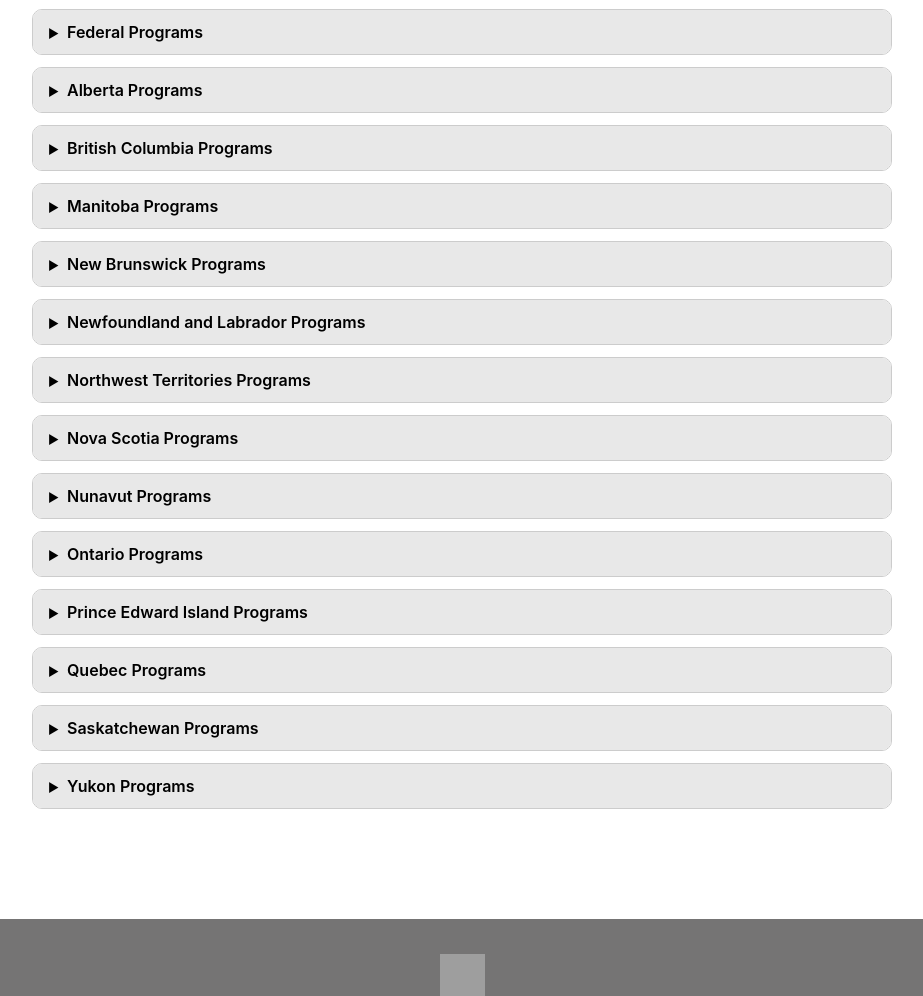
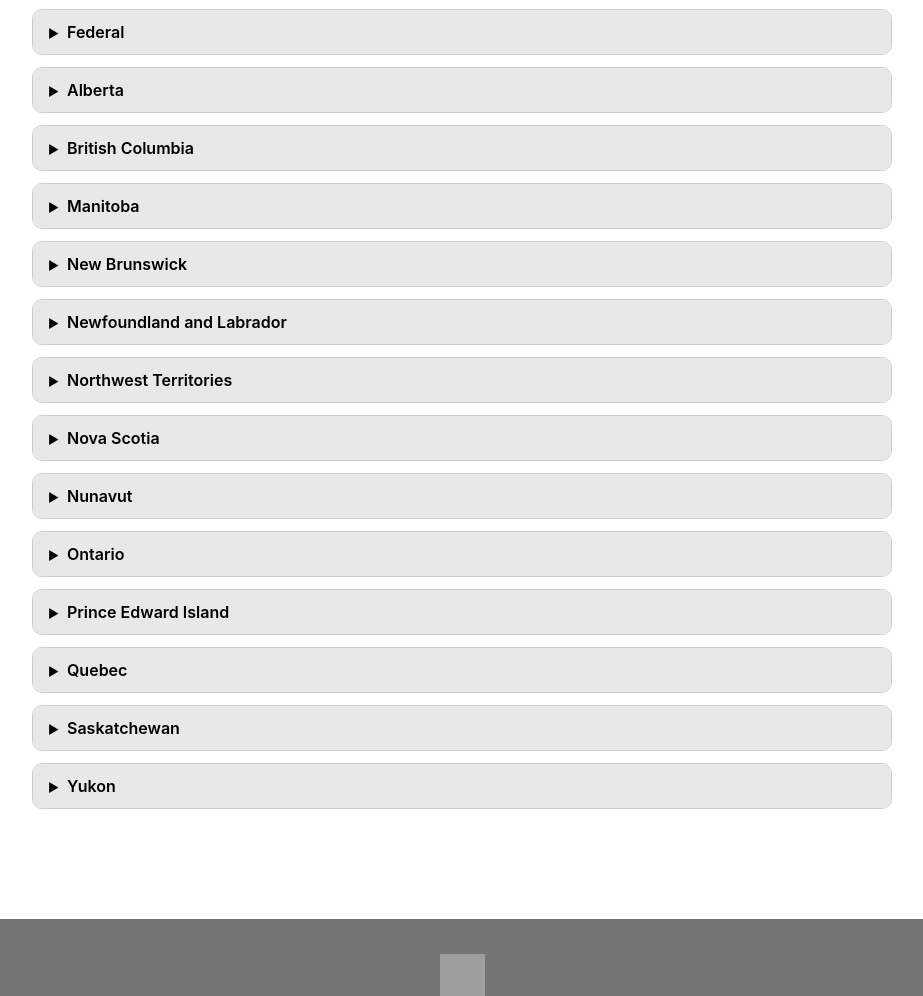
Before and after one commit to SirWonderlot/disability-resources, a plain HTML site: page index.html in a window 1280 px wide. Shown: the part 860-1856 px from the top of the page, without its empty margins (178-1101 px from the left). Drawn offline with Linux system fonts and the light colour scheme; grey boxes are pictures that could not be loaded.

Commit message:
Update index.html

```diff
--- a/index.html
+++ b/index.html
@@ -481,7 +481,7 @@
         <!-- Federal -->
         <div class="benefit-item">
             <div class="benefit-trigger" onclick="toggleBenefit('federal-content', this)">
-                <span class="benefit-arrow">▶</span><span class="benefit-title">Federal Programs</span>
+                <span class="benefit-arrow">▶</span><span class="benefit-title">Federal</span>
             </div>
             <div class="benefit-content" id="federal-content">
                 <div class="benefit-content-inner">
@@ -540,7 +540,7 @@
         <!-- Alberta -->
         <div class="benefit-item">
             <div class="benefit-trigger" onclick="toggleBenefit('alberta-content', this)">
-                <span class="benefit-arrow">▶</span><span class="benefit-title">Alberta Programs</span>
+                <span class="benefit-arrow">▶</span><span class="benefit-title">Alberta</span>
             </div>
             <div class="benefit-content" id="alberta-content">
                 <div class="benefit-content-inner">
@@ -580,7 +580,7 @@
         <!-- British Columbia -->
         <div class="benefit-item">
             <div class="benefit-trigger" onclick="toggleBenefit('bc-content', this)">
-                <span class="benefit-arrow">▶</span><span class="benefit-title">British Columbia Programs</span>
+                <span class="benefit-arrow">▶</span><span class="benefit-title">British Columbia</span>
             </div>
             <div class="benefit-content" id="bc-content">
                 <div class="benefit-content-inner">
@@ -621,7 +621,7 @@
         <!-- Manitoba -->
         <div class="benefit-item">
             <div class="benefit-trigger" onclick="toggleBenefit('mb-content', this)">
-                <span class="benefit-arrow">▶</span><span class="benefit-title">Manitoba Programs</span>
+                <span class="benefit-arrow">▶</span><span class="benefit-title">Manitoba</span>
             </div>
             <div class="benefit-content" id="mb-content">
                 <div class="benefit-content-inner">
@@ -664,7 +664,7 @@
         <!-- New Brunswick -->
         <div class="benefit-item">
             <div class="benefit-trigger" onclick="toggleBenefit('nb-content', this)">
-                <span class="benefit-arrow">▶</span><span class="benefit-title">New Brunswick Programs</span>
+                <span class="benefit-arrow">▶</span><span class="benefit-title">New Brunswick</span>
             </div>
             <div class="benefit-content" id="nb-content">
                 <div class="benefit-content-inner">
@@ -689,7 +689,7 @@
         <!-- Newfoundland and Labrador -->
         <div class="benefit-item">
             <div class="benefit-trigger" onclick="toggleBenefit('nl-content', this)">
-                <span class="benefit-arrow">▶</span><span class="benefit-title">Newfoundland and Labrador Programs</span>
+                <span class="benefit-arrow">▶</span><span class="benefit-title">Newfoundland and Labrador</span>
             </div>
             <div class="benefit-content" id="nl-content">
                 <div class="benefit-content-inner">
@@ -717,7 +717,7 @@
         <!-- Northwest Territories -->
         <div class="benefit-item">
             <div class="benefit-trigger" onclick="toggleBenefit('nt-content', this)">
-                <span class="benefit-arrow">▶</span><span class="benefit-title">Northwest Territories Programs</span>
+                <span class="benefit-arrow">▶</span><span class="benefit-title">Northwest Territories</span>
             </div>
             <div class="benefit-content" id="nt-content">
                 <div class="benefit-content-inner">
@@ -736,7 +736,7 @@
         <!-- Nova Scotia -->
         <div class="benefit-item">
             <div class="benefit-trigger" onclick="toggleBenefit('ns-content', this)">
-                <span class="benefit-arrow">▶</span><span class="benefit-title">Nova Scotia Programs</span>
+                <span class="benefit-arrow">▶</span><span class="benefit-title">Nova Scotia</span>
             </div>
             <div class="benefit-content" id="ns-content">
                 <div class="benefit-content-inner">
@@ -762,7 +762,7 @@
         <!-- Nunavut -->
         <div class="benefit-item">
             <div class="benefit-trigger" onclick="toggleBenefit('nu-content', this)">
-                <span class="benefit-arrow">▶</span><span class="benefit-title">Nunavut Programs</span>
+                <span class="benefit-arrow">▶</span><span class="benefit-title">Nunavut</span>
             </div>
             <div class="benefit-content" id="nu-content">
                 <div class="benefit-content-inner">
@@ -780,7 +780,7 @@
         <!-- Ontario -->
         <div class="benefit-item">
             <div class="benefit-trigger" onclick="toggleBenefit('on-content', this)">
-                <span class="benefit-arrow">▶</span><span class="benefit-title">Ontario Programs</span>
+                <span class="benefit-arrow">▶</span><span class="benefit-title">Ontario</span>
             </div>
             <div class="benefit-content" id="on-content">
                 <div class="benefit-content-inner">
@@ -819,7 +819,7 @@
         <!-- Prince Edward Island -->
         <div class="benefit-item">
             <div class="benefit-trigger" onclick="toggleBenefit('pei-content', this)">
-                <span class="benefit-arrow">▶</span><span class="benefit-title">Prince Edward Island Programs</span>
+                <span class="benefit-arrow">▶</span><span class="benefit-title">Prince Edward Island</span>
             </div>
             <div class="benefit-content" id="pei-content">
                 <div class="benefit-content-inner">
@@ -838,7 +838,7 @@
         <!-- Quebec -->
         <div class="benefit-item">
             <div class="benefit-trigger" onclick="toggleBenefit('qc-content', this)">
-                <span class="benefit-arrow">▶</span><span class="benefit-title">Quebec Programs</span>
+                <span class="benefit-arrow">▶</span><span class="benefit-title">Quebec</span>
             </div>
             <div class="benefit-content" id="qc-content">
                 <div class="benefit-content-inner">
@@ -880,7 +880,7 @@
         <!-- Saskatchewan -->
         <div class="benefit-item">
             <div class="benefit-trigger" onclick="toggleBenefit('sk-content', this)">
-                <span class="benefit-arrow">▶</span><span class="benefit-title">Saskatchewan Programs</span>
+                <span class="benefit-arrow">▶</span><span class="benefit-title">Saskatchewan</span>
             </div>
             <div class="benefit-content" id="sk-content">
                 <div class="benefit-content-inner">
@@ -922,7 +922,7 @@
         <!-- Yukon -->
         <div class="benefit-item">
             <div class="benefit-trigger" onclick="toggleBenefit('yt-content', this)">
-                <span class="benefit-arrow">▶</span><span class="benefit-title">Yukon Programs</span>
+                <span class="benefit-arrow">▶</span><span class="benefit-title">Yukon</span>
             </div>
             <div class="benefit-content" id="yt-content">
                 <div class="benefit-content-inner">
```
